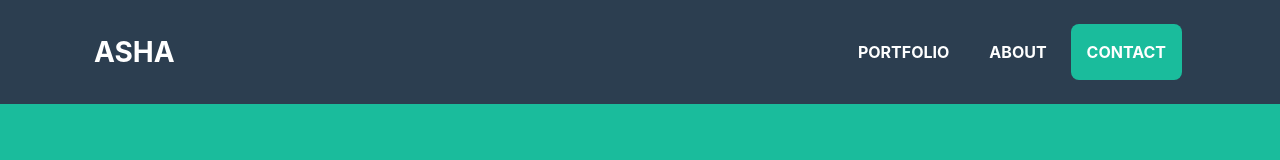
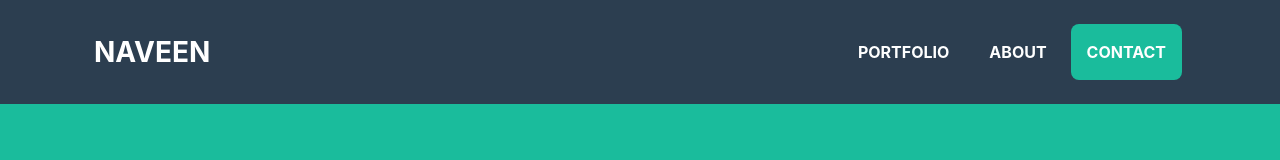
Before and after one commit to TynzX/NaveenPortfolio, a plain HTML site: page index.html in a window 1280 px wide. Shown: the top 160 px of the page. Drawn offline with nearby package versions, Linux system fonts and the light colour scheme; a web font is replaced by a local one.

Commit message:
Update index.html

```diff
--- a/index.html
+++ b/index.html
@@ -16,7 +16,7 @@
     </head>
     <body id="page-top">
         <nav class="navbar navbar-expand-lg bg-secondary fixed-top" id="mainNav">
-            <div class="container"><a class="navbar-brand js-scroll-trigger" href="#page-top">ASHA</a>
+            <div class="container"><a class="navbar-brand js-scroll-trigger" href="#page-top">NAVEEN</a>
                 <button class="navbar-toggler navbar-toggler-right font-weight-bold bg-primary text-white rounded" type="button" data-toggle="collapse" data-target="#navbarResponsive" aria-controls="navbarResponsive" aria-expanded="false" aria-label="Toggle navigation">Menu <i class="fas fa-bars"></i></button>
                 <div class="collapse navbar-collapse" id="navbarResponsive">
                     <ul class="navbar-nav ml-auto">
```
